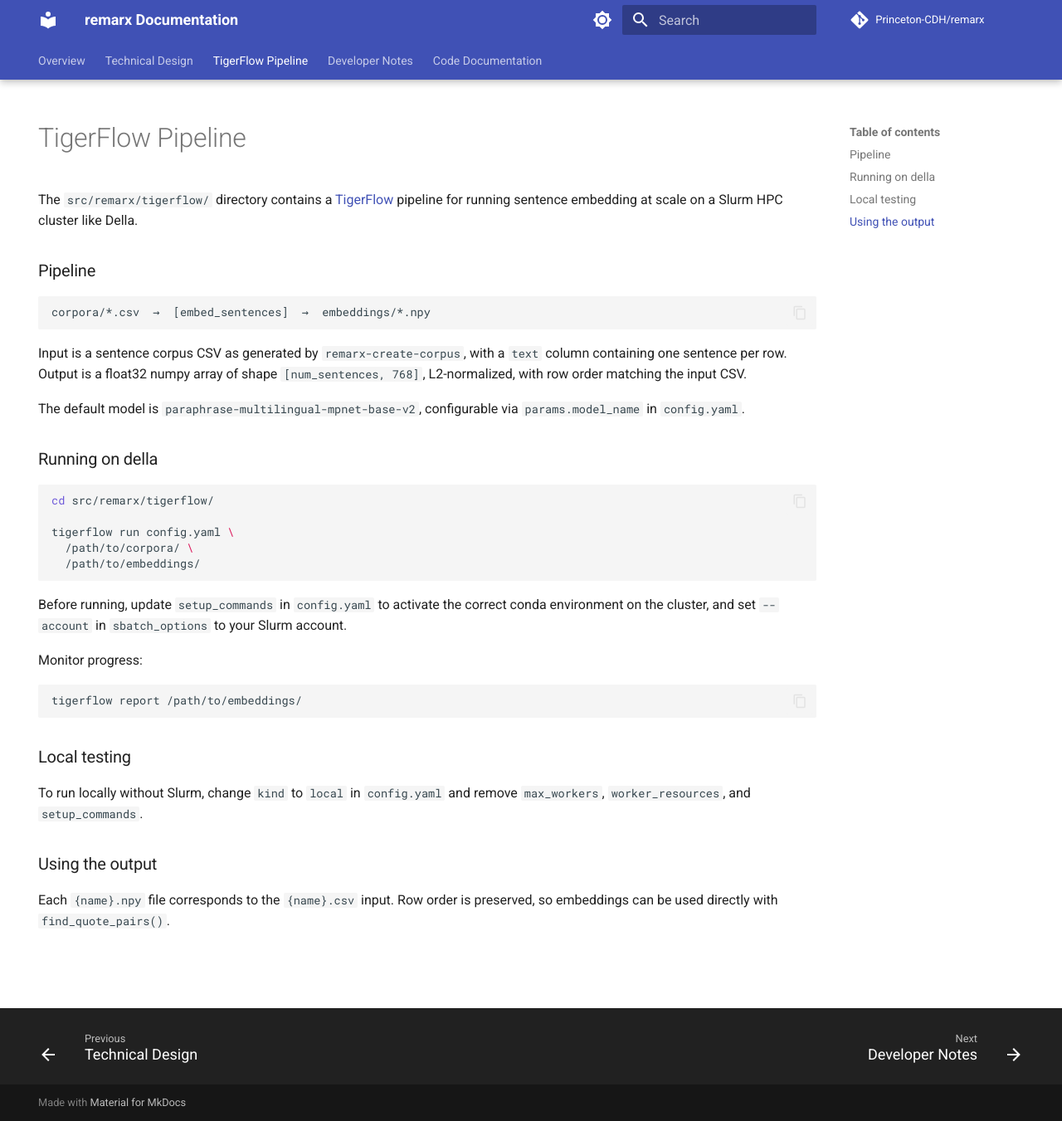
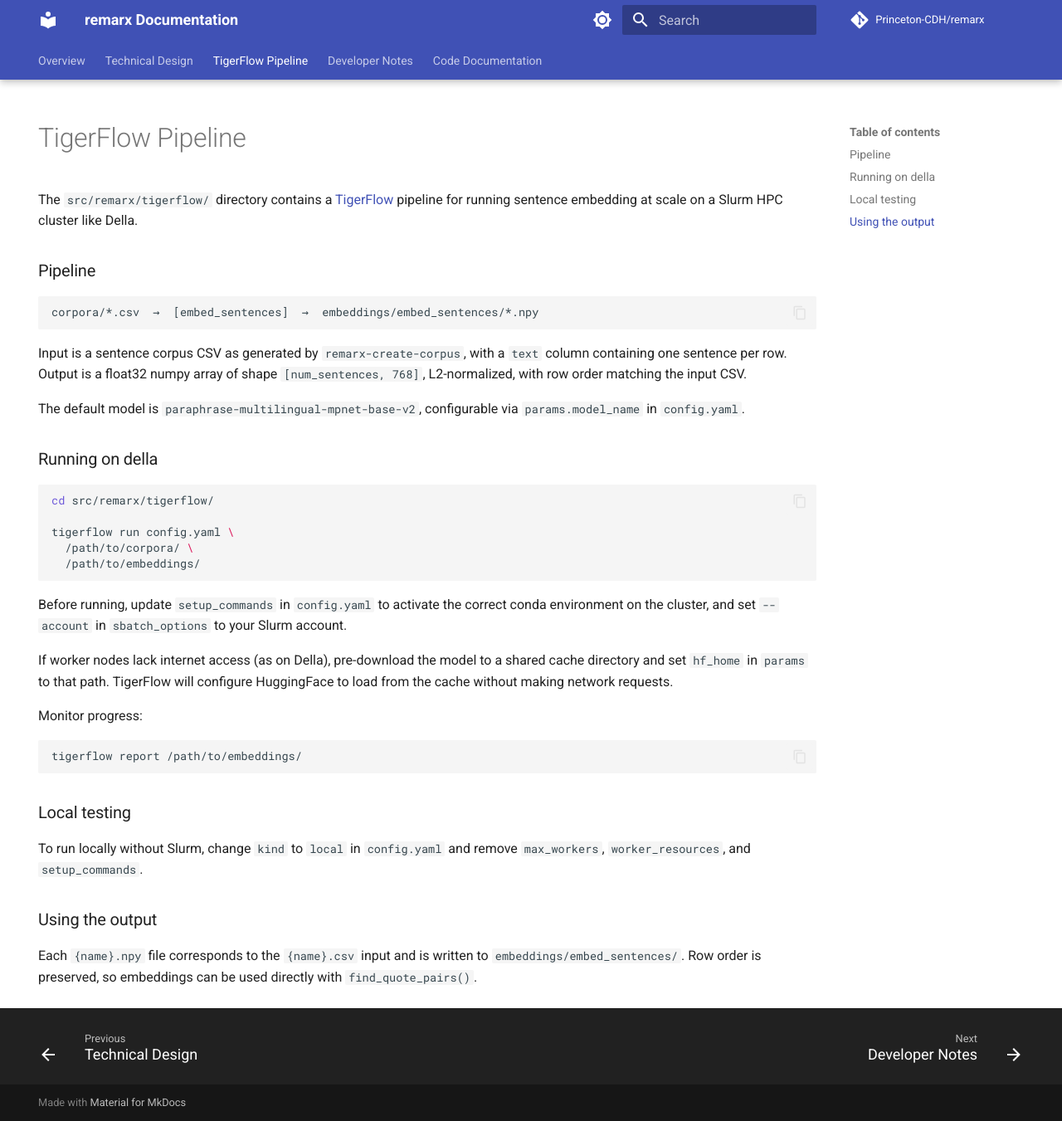
Before and after one commit to Princeton-CDH/remarx, an MkDocs documentation site: the page built from docs/tigerflow.md, in a window 1280 px wide and 1351 px high. Shown: the whole window at 83% size. Built offline with MkDocs 1.6.1 and Material for MkDocs 9.7.7, drawn with Linux system fonts in a browser that asks for light colours; comment, search, counter and statistics services are not loaded; the version menu is left out.

Commit message:
Update TigerFlow docs and lock file
Fix output path in docs (TigerFlow writes to embeddings/embed_sentences/),
document hf_home param for offline cluster environments, and update uv.lock.

````diff
--- a/docs/tigerflow.md
+++ b/docs/tigerflow.md
@@ -7,11 +7,10 @@ hide: [navigation]
 
 The `src/remarx/tigerflow/` directory contains a [TigerFlow](https://github.com/princeton-ddss/tigerflow) pipeline for running sentence embedding at scale on a Slurm HPC cluster like Della.
 
-
 ### Pipeline
 
 ```
-corpora/*.csv  →  [embed_sentences]  →  embeddings/*.npy
+corpora/*.csv  →  [embed_sentences]  →  embeddings/embed_sentences/*.npy
 ```
 
 Input is a sentence corpus CSV as generated by `remarx-create-corpus`, with a `text` column containing one sentence per row. Output is a float32 numpy array of shape `[num_sentences, 768]`, L2-normalized, with row order matching the input CSV.
@@ -30,6 +29,8 @@ tigerflow run config.yaml \
 
 Before running, update `setup_commands` in `config.yaml` to activate the correct conda environment on the cluster, and set `--account` in `sbatch_options` to your Slurm account.
 
+If worker nodes lack internet access (as on Della), pre-download the model to a shared cache directory and set `hf_home` in `params` to that path. TigerFlow will configure HuggingFace to load from the cache without making network requests.
+
 Monitor progress:
 
 ```bash
@@ -40,7 +41,6 @@ tigerflow report /path/to/embeddings/
 
 To run locally without Slurm, change `kind` to `local` in `config.yaml` and remove `max_workers`, `worker_resources`, and `setup_commands`.
 
-
 ### Using the output
 
-Each `{name}.npy` file corresponds to the `{name}.csv` input. Row order is preserved, so embeddings can be used directly with `find_quote_pairs()`.
+Each `{name}.npy` file corresponds to the `{name}.csv` input and is written to `embeddings/embed_sentences/`. Row order is preserved, so embeddings can be used directly with `find_quote_pairs()`.
````
Also changed, not shown: 1 other file.
